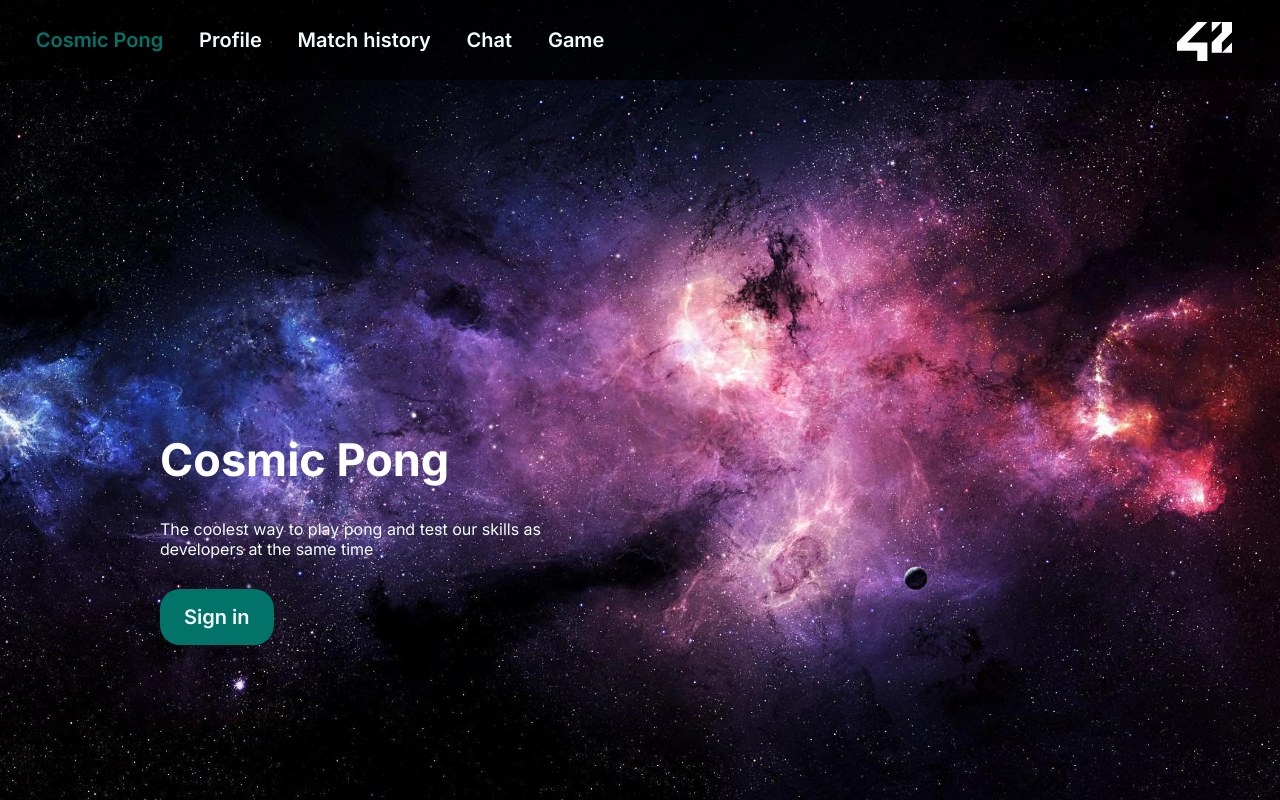
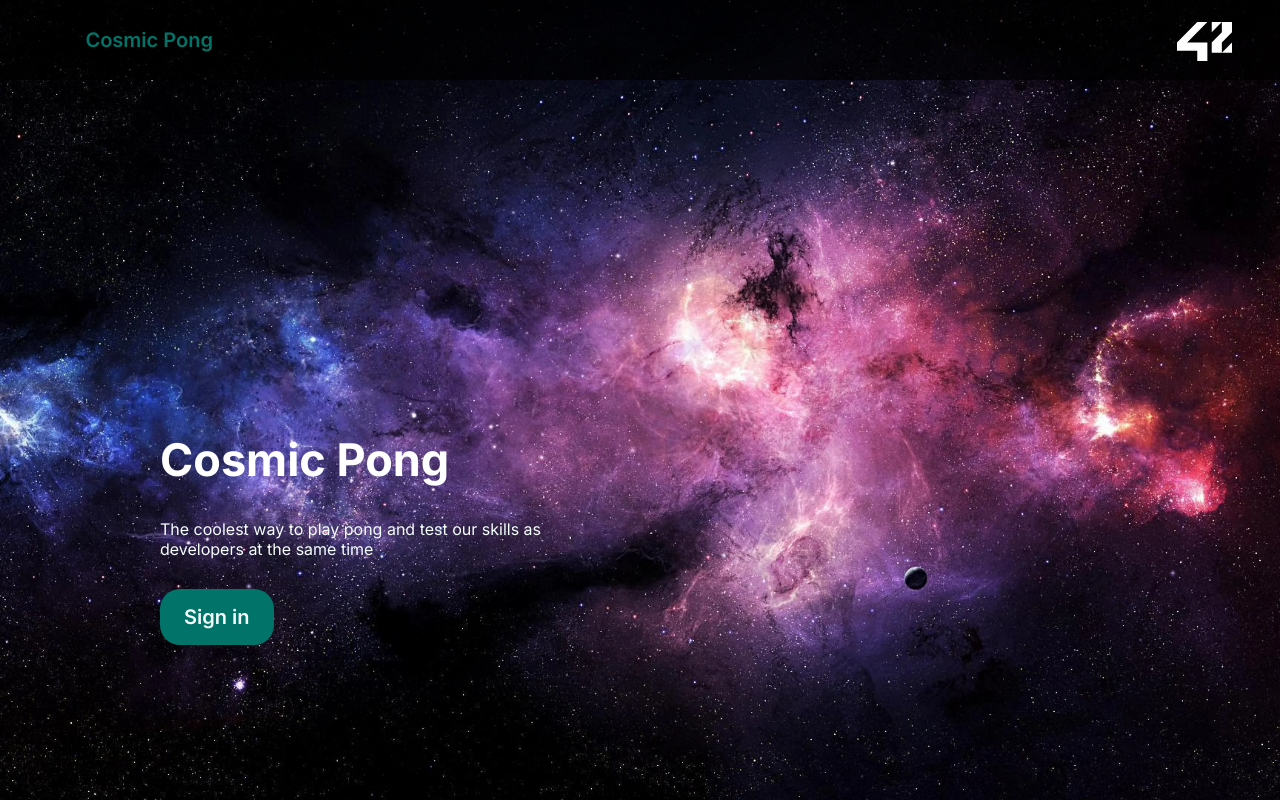
Before and after one commit to eprei/42_ft_transcendence, a React (Vite) app in the folder frontend/: page / in a window 1280 px wide. Built offline with nearby package versions, Linux system fonts and the light colour scheme.

Commit message:
add checks in Navbar if login or not

```diff
--- a/frontend/src/components/navigation/Navbar.tsx
+++ b/frontend/src/components/navigation/Navbar.tsx
@@ -1,8 +1,10 @@
 import styles from './Navbar.module.css'
 import { NavLink } from 'react-router-dom'
 import Logo from '../../assets/icon/42.svg'
+import { useAppSelector } from '../../store/types'
 
 const Navbar = () => {
+    const isLoggedIn = useAppSelector((state) => state.auth.isLoggedIn)
     return (
         <header>
             <nav className={styles.nav}>
@@ -19,6 +21,7 @@ const Navbar = () => {
                             </NavLink>
                         </li>
                         <li>
+                            {isLoggedIn && (
                                 <NavLink
                                     to="/profile"
                                     className={({ isActive }) =>
@@ -27,8 +30,10 @@ const Navbar = () => {
                                 >
                                     Profile
                                 </NavLink>
+                            )}
                         </li>
                         <li>
+                            {isLoggedIn && (
                                 <NavLink
                                     to="/history"
                                     className={({ isActive }) =>
@@ -37,8 +42,10 @@ const Navbar = () => {
                                 >
                                     Match history
                                 </NavLink>
+                            )}
                         </li>
                         <li>
+                            {isLoggedIn && (
                                 <NavLink
                                     to="/chat"
                                     className={({ isActive }) =>
@@ -47,8 +54,10 @@ const Navbar = () => {
                                 >
                                     Chat
                                 </NavLink>
+                            )}
                         </li>
                         <li>
+                            {isLoggedIn && (
                                 <NavLink
                                     to="/game"
                                     className={({ isActive }) =>
@@ -57,6 +66,7 @@ const Navbar = () => {
                                 >
                                     Game
                                 </NavLink>
+                            )}
                         </li>
                     </ul>
                 </div>
```
Lines whose indentation alone changed are shown as unchanged.
